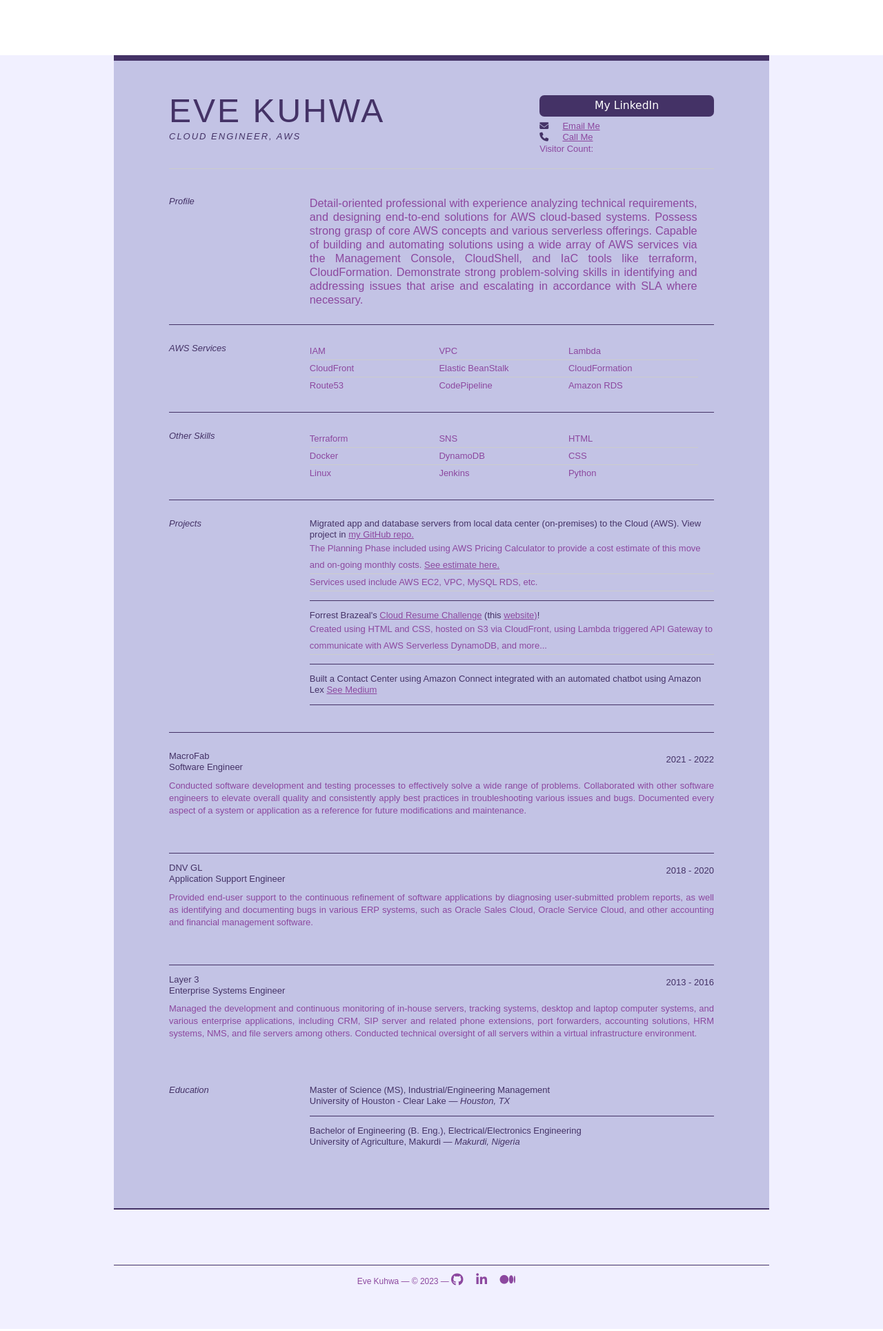
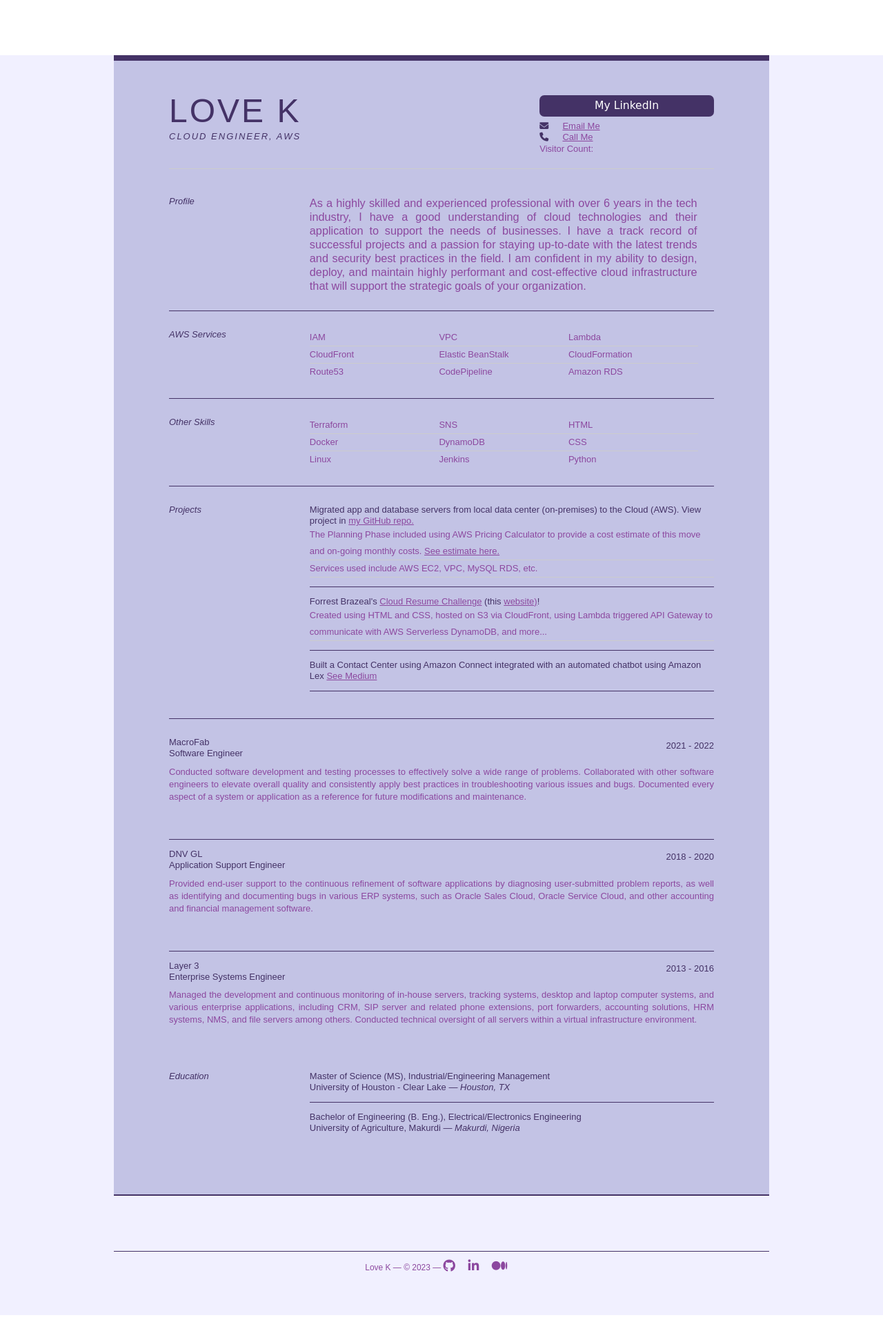
Before and after one commit to erdookuhwa/resume-challenge, a plain HTML site: page index.html in a window 1280 px wide. Shown: the whole page at 69% size. Drawn offline with Linux system fonts and the light colour scheme; no server answers.

Commit message:
update name, urls

```diff
--- a/index.html
+++ b/index.html
@@ -2,7 +2,7 @@
 <html>
 <head>
 
-	<title>Eve Resume | Cloud Engineer, AWS</title>
+	<title>Love Resume | Cloud Engineer, AWS</title>
 	<meta http-equiv="content-type" content="text/html; charset=utf-8" />
 	<link rel="icon" type="image/x-icon" href="favico.ico" >
 
@@ -32,13 +32,13 @@
 		<div id="hd">
 			<div class="yui-gc">
 				<div class="yui-u first">
-					<h1>Eve Kuhwa</h1>
+					<h1>Love K</h1>
 					<h2>Cloud Engineer, AWS</h2>
 				</div>
 
 				<div class="yui-u">
 					<div class="contact-info">
-						<h3><a id="pdf" href="https://www.linkedin.com/in/efficaciouseve/" target="_blank">My LinkedIn</a></h3>
+						<h3><a id="pdf" href="https://www.linkedin.com/in/love-k/" target="_blank">My LinkedIn</a></h3>
 						<h3><i class="fa fa-envelope" aria-hidden="true"></i> &emsp; <a href="#">Email Me</a></h3>
 						<h3><i class="fa fa-phone" aria-hidden="true"></i> &emsp; <a href="#">Call Me</a></a></h3>
 						<p>Visitor Count: <span id="visitors"></span></p>
@@ -57,7 +57,7 @@
 						</div>
 						<div class="yui-u">
 							<p class="enlarge">
-								Detail-oriented professional with experience analyzing technical requirements, and designing end-to-end solutions for AWS cloud-based systems. Possess strong grasp of core AWS concepts and various serverless offerings. Capable of building and automating solutions using a wide array of AWS services via the Management Console, CloudShell, and IaC tools like terraform, CloudFormation. Demonstrate strong problem-solving skills in identifying and addressing issues that arise and escalating in accordance with SLA where necessary.
+								As a highly skilled and experienced professional with over 6 years in the tech industry, I have a good understanding of cloud technologies and their application to support the needs of businesses. I have a track record of successful projects and a passion for staying up-to-date with the latest trends and security best practices in the field. I am confident in my ability to design, deploy, and maintain highly performant and cost-effective cloud infrastructure that will support the strategic goals of your organization.
 							</p>
 						</div>
 					</div><!--// .yui-gf -->
@@ -160,7 +160,7 @@
 							</div>
 
 							<div class="job">
-								<h2>Built a Contact Center using Amazon Connect integrated with an automated chatbot using Amazon Lex <a href="https://medium.com/@efficaciouseve/building-a-call-center-using-amazon-connect-84d2e2413a01" target="_blank">See Medium</a>
+								<h2>Built a Contact Center using Amazon Connect integrated with an automated chatbot using Amazon Lex <a href="https://medium.com/@erdookuhwa/building-a-call-center-using-amazon-connect-84d2e2413a01" target="_blank">See Medium</a>
 							</div>
 
 						</div><!--// .yui-u -->
@@ -227,10 +227,10 @@
 		</div><!--// bd -->
 
 		<div id="ft">
-			<p>Eve Kuhwa &mdash; &copy; 2023 &mdash;
+			<p>Love K &mdash; &copy; 2023 &mdash;
 				<a href="https://github.com/erdookuhwa" target="_blank"><i class="fa fa-github"></i></a> &emsp;
-				<a href="https://www.linkedin.com/in/efficaciouseve/" target="_blank"><i class="fa fa-linkedin"></i></a> &emsp;
-				<a href="https://medium.com/@efficaciouseve" target="_blank"><i class="fa fa-medium"></i></a> &emsp;
+				<a href="https://www.linkedin.com/in/love-k/" target="_blank"><i class="fa fa-linkedin"></i></a> &emsp;
+				<a href="https://medium.com/@erdookuhwa" target="_blank"><i class="fa fa-medium"></i></a> &emsp;
 			</p>
 		</div><!--// footer -->
 
```
